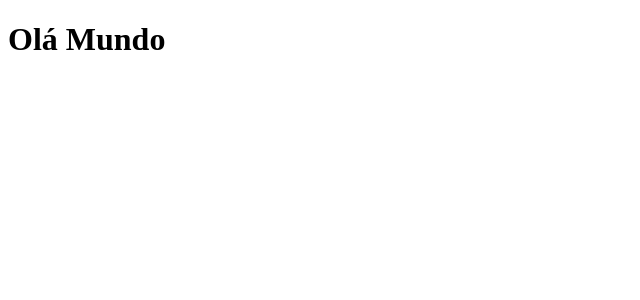
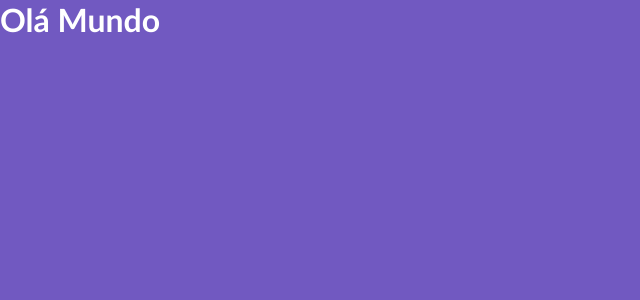
Before and after one commit to IAmUserUndefined/my-photos-front-end, a React (Create React App) app: page / in a window 1280 px wide. Shown: the top 300 px of the page, without its empty margins (0-640 px from the left). Built offline with nearby package versions, Linux system fonts and the light colour scheme.

Commit message:
adicionar o react-router-dom e um estilo global

```diff
--- a/src/App.jsx
+++ b/src/App.jsx
@@ -1,8 +1,11 @@
 import React from "react";
+import { BrowserRouter } from "react-router-dom";
 
 const App = () => {
   return (
-    <h1>Olá Mundo</h1>
+    <BrowserRouter>
+      <h1>Olá Mundo</h1>
+    </BrowserRouter>
   );
 }
 
--- a/src/index.js
+++ b/src/index.js
@@ -1,9 +1,11 @@
 import React from 'react';
 import ReactDOM from 'react-dom';
 import App from './App';
+import GlobalStyle from "./styles/global";
 
 ReactDOM.render(
   <React.StrictMode>
+    <GlobalStyle />
     <App />
   </React.StrictMode>,
   document.getElementById('root')
--- /dev/null
+++ b/src/styles/global.js
@@ -0,0 +1,15 @@
+import { createGlobalStyle } from "styled-components";
+
+const GlobalStyle = createGlobalStyle`
+* {
+	margin: 0;
+	padding: 0;
+	box-sizing: border-box;
+}
+body {
+	font-family: 'Trebuchet MS', 'Lucida Sans Unicode', 'Lucida Grande', 'Lucida Sans', Arial, sans-serif;
+    background: #7159c1;
+    color: #fff;
+}`;
+
+export default GlobalStyle;
```
